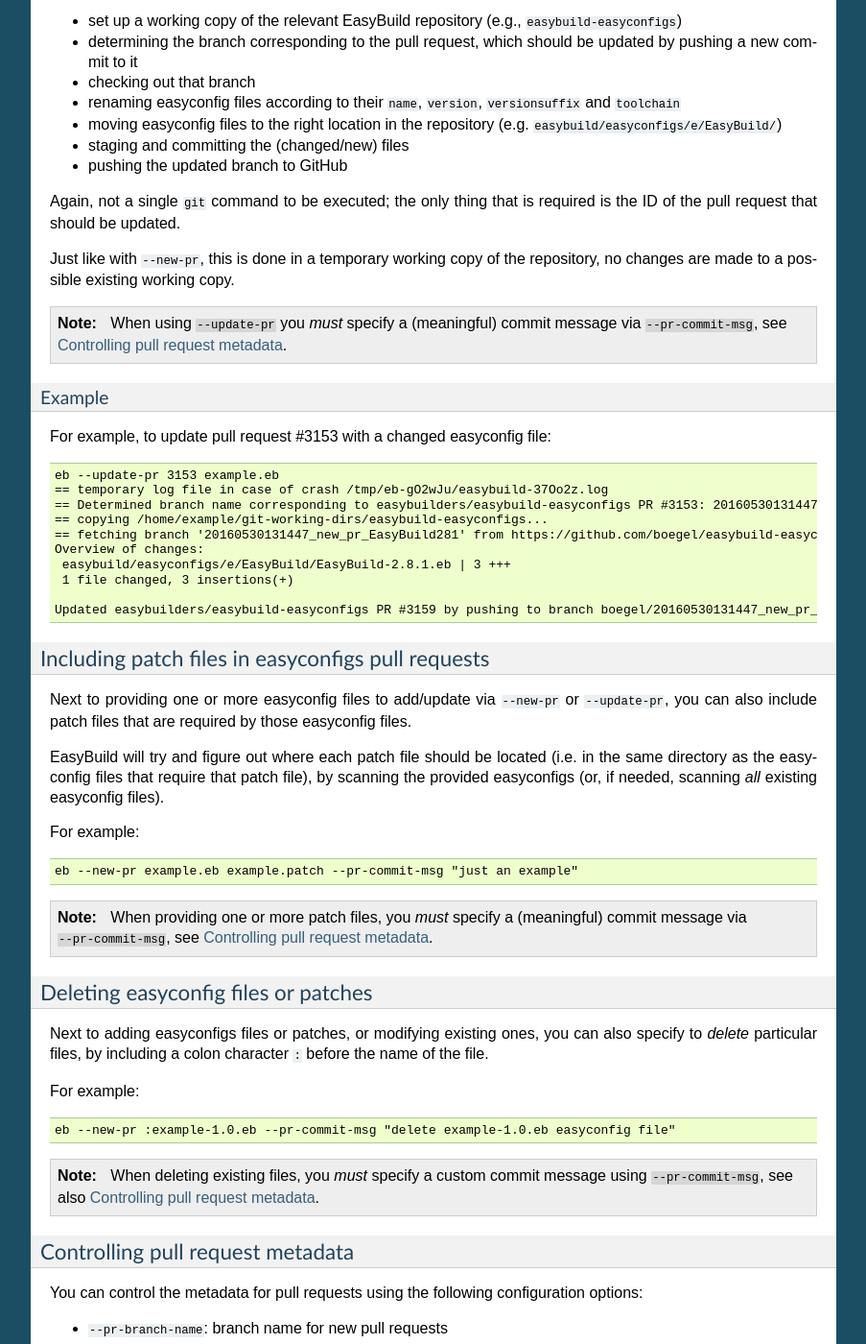
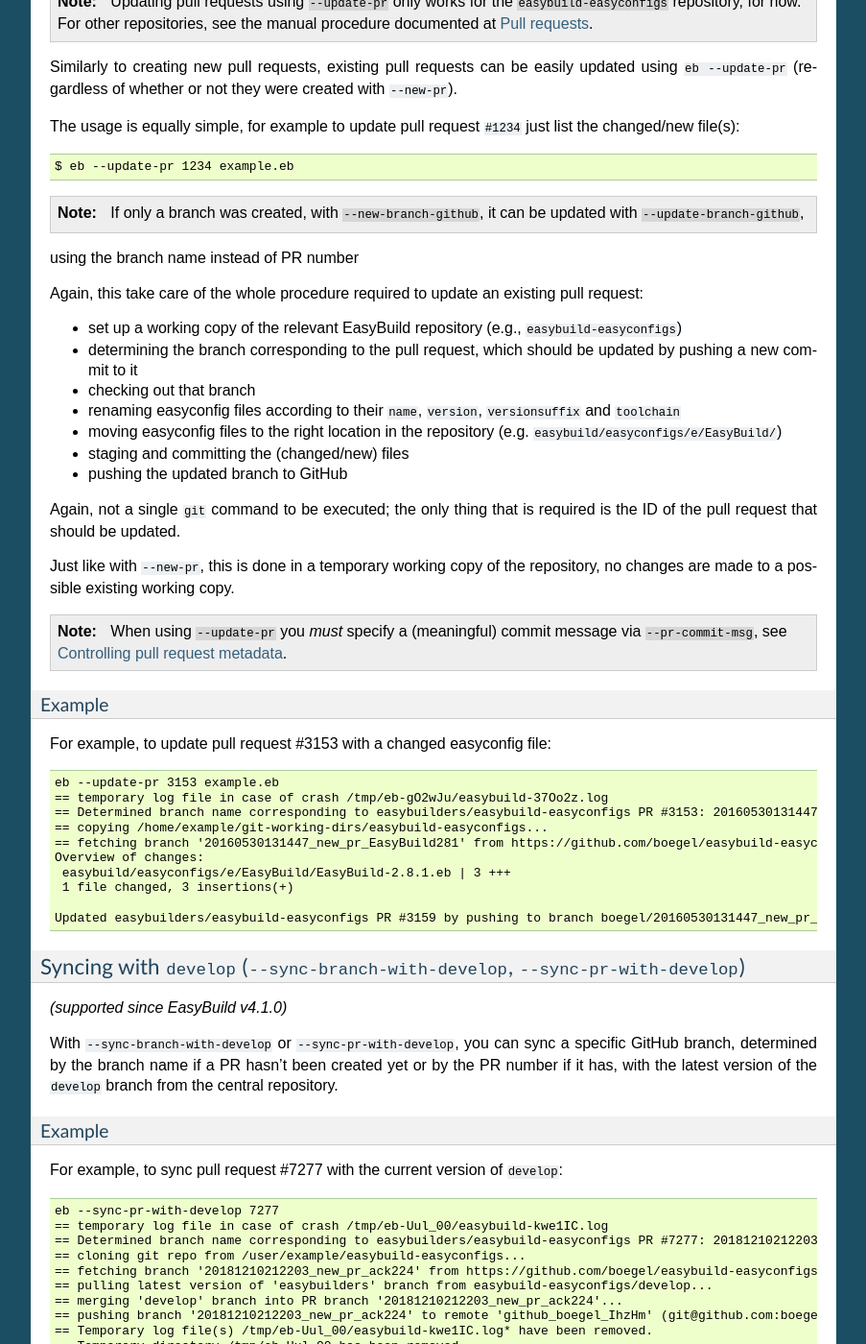
Before and after one commit to easybuilders/easybuild, a Sphinx documentation site: the page built from docs/Integration_with_GitHub.rst, in a window 1280 px wide and 1400 px high, scrolled down 11683 px. Shown: the whole window at 96% size, without its empty margins (198-1101 px from the left). Built offline with Sphinx 7.4.7, drawn with Linux system fonts in a browser that asks for light colours; pages that are not in the unit, such as notebooks, are missing from menus; some of the changed text lies outside the part shown.

Commit message:
document new GitHub integration features --new-branch-github, --new-pr-from-branch, --update-branch-github, --sync-branch-with-develop and --sync-pr-with-develop

```diff
--- a/docs/Integration_with_GitHub.rst
+++ b/docs/Integration_with_GitHub.rst
@@ -550,6 +550,7 @@
 yet:
 
 * ``--new-pr`` to create new pull requests
+  * Since EasyBuild v4.1.0, it is possible to first push a new branch to GitHub without immediately creating the corresponding PR to ``develop``, using ``--new-branch-github``, in order to check if the CI tests pass, and only then actually open the PR, using ``--new-pr-from-branch``.
 * ``--update-pr`` to update existing pull requests
 
 .. _github_preview_pr:
@@ -574,7 +575,7 @@
 
 .. _github_new_pr:
 
-Submitting pull requests (``--new-pr``)
+Submitting pull requests (``--new-pr``, ``--new-branch-github``, ``--new-pr-from-branch``)
 ~~~~~~~~~~~~~~~~~~~~~~~~~~~~~~~~~~~~~~~
 
 .. note:: Submitting pull requests using ``--new-pr`` only works for the ``easybuild-easyconfigs`` repository, for now.
@@ -596,6 +597,8 @@
 * staging and committing the files in the feature branch
 * pushing the feature branch to your fork of the relevant EasyBuild repository on GitHub
 * creating the pull request, targeting the ``develop`` branch of the central EasyBuild repository (e.g. ``easybuilders/easybuild-easyconfigs``)
+
+.. note:: Since EasyBuild v4.1.0, using ``--new-branch-github`` instead of ``--new-pr`` will perform all these steps except the last one, which can be performed separately using ``--new-pr-from-branch``.
 
 It should be clear that automating this whole procedure with a single simple ``eb`` command greatly lowers the bar
 for contributing, especially since it even alleviates the need for interacting directly with ``git`` entirely!
@@ -636,7 +639,7 @@
 
 .. _github_update_pr:
 
-Updating existing pull requests (``--update-pr``)
+Updating existing pull requests (``--update-pr``, ``--update-branch-github``)
 ~~~~~~~~~~~~~~~~~~~~~~~~~~~~~~~~~~~~~~~~~~~~~~~~~
 
 .. note:: Updating pull requests using ``--update-pr`` only works for the ``easybuild-easyconfigs`` repository, for now.
@@ -648,6 +651,9 @@
 The usage is equally simple, for example to update pull request ``#1234`` just list the changed/new file(s)::
 
     $ eb --update-pr 1234 example.eb
+
+.. note:: If only a branch was created, with ``--new-branch-github``, it can be updated with ``--update-branch-github``,
+using the branch name instead of PR number
 
 Again, this take care of the whole procedure required to update an existing pull request:
 
@@ -683,6 +689,32 @@
      1 file changed, 3 insertions(+)
 
     Updated easybuilders/easybuild-easyconfigs PR #3159 by pushing to branch boegel/20160530131447_new_pr_EasyBuild281
+
+.. _github_sync_with_develop:
+
+Syncing with ``develop`` (``--sync-branch-with-develop``, ``--sync-pr-with-develop``)
+~~~~~~~~~~~~~~~~~~~~~~~~~~~~~~~~~~~~~~~~~~~~~~~~~
+
+*(supported since EasyBuild v4.1.0)*
+
+With ``--sync-branch-with-develop`` or ``--sync-pr-with-develop``, you can sync a specific GitHub branch, determined by the branch name
+if a PR hasn't been created yet or by the PR number if it has, with the latest version of the ``develop`` branch from the central repository.
+
+Example
++++++++
+
+For example, to sync pull request #7277 with the current version of ``develop``::
+
+  eb --sync-pr-with-develop 7277
+  == temporary log file in case of crash /tmp/eb-Uul_00/easybuild-kwe1IC.log
+  == Determined branch name corresponding to easybuilders/easybuild-easyconfigs PR #7277: 20181210212203_new_pr_ack224
+  == cloning git repo from /user/example/easybuild-easyconfigs...
+  == fetching branch '20181210212203_new_pr_ack224' from https://github.com/boegel/easybuild-easyconfigs.git...
+  == pulling latest version of 'easybuilders' branch from easybuild-easyconfigs/develop...
+  == merging 'develop' branch into PR branch '20181210212203_new_pr_ack224'...
+  == pushing branch '20181210212203_new_pr_ack224' to remote 'github_boegel_IhzHm' (git@github.com:boegel/easybuild-easyconfigs.git)
+  == Temporary log file(s) /tmp/eb-Uul_00/easybuild-kwe1IC.log* have been removed.
+  == Temporary directory /tmp/eb-Uul_00 has been removed.
 
 .. _github_new_update_pr_patches:
 
```
